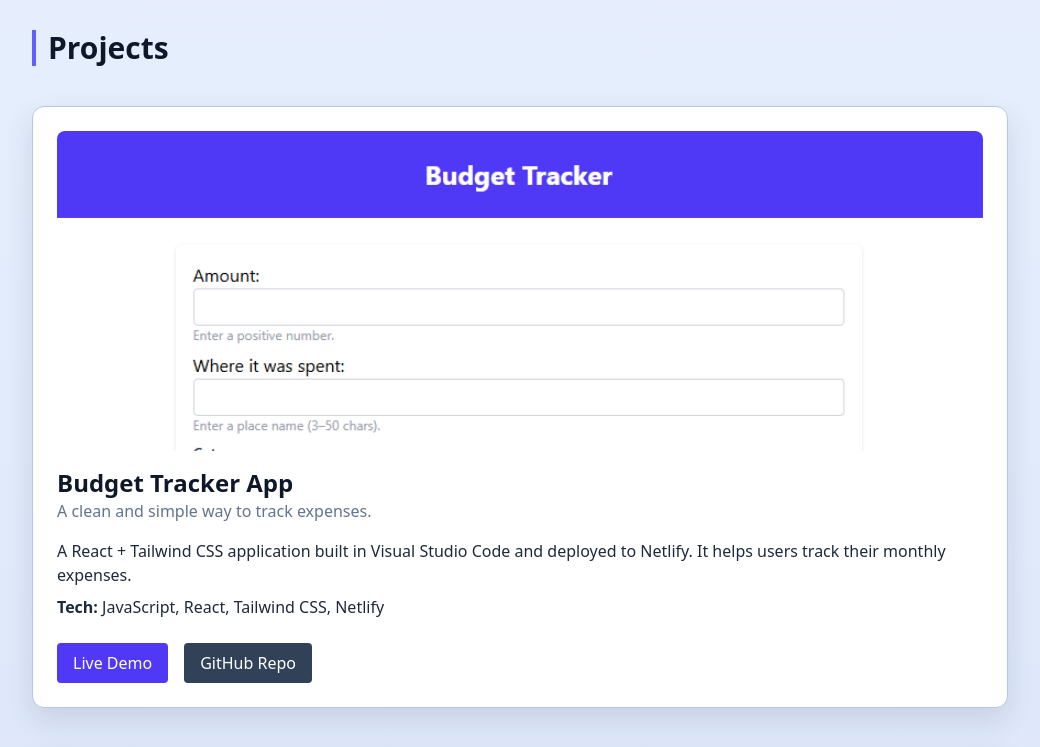
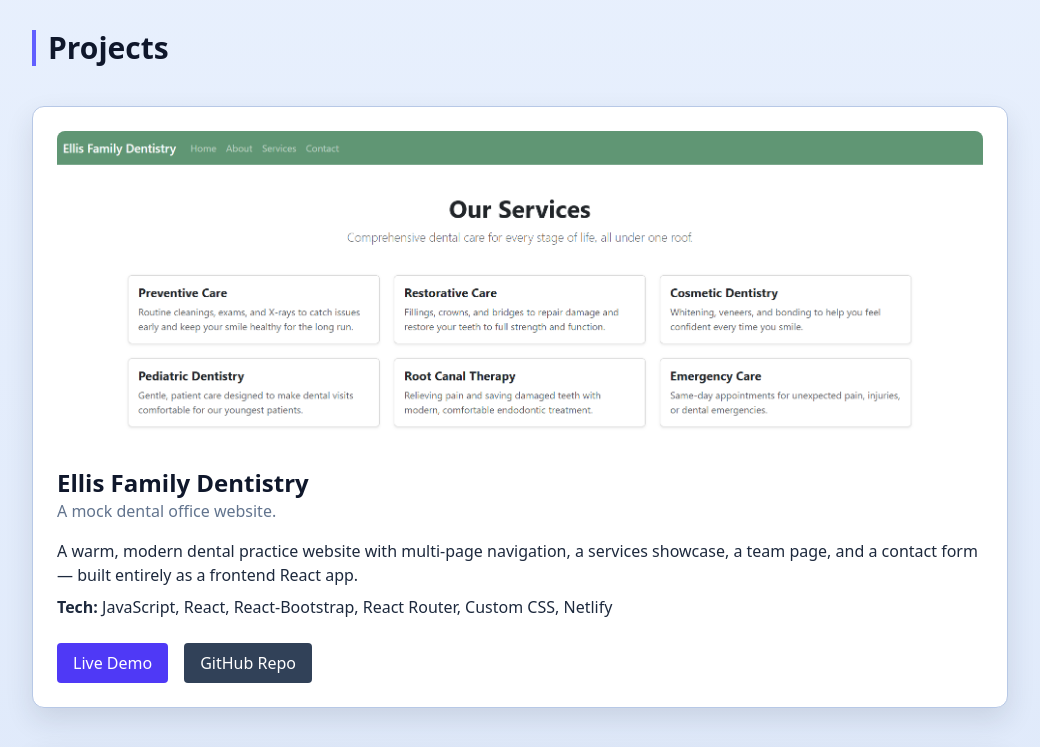
Before and after one commit to hearyoume/my-portfolio, a React (Vite) app: page / in a window 1280 px wide. Shown: the part 640-1387 px from the top of the page, without its empty margins (120-1160 px from the left). Built offline with nearby package versions, Linux system fonts and the light colour scheme; the HTML template or start-up script is replaced by a standard one.

Commit message:
Add services page project card to showcase dental office website

```diff
--- a/src/app.jsx
+++ b/src/app.jsx
@@ -1,5 +1,6 @@
 import budgetScreenshot from "/images/budget-tracker-screenshot.png";
 import invoiceScreenshot from "/images/invoice-screenshot.png";
+import servicesPage from "/images/services-page.png";
 import weatherScreenshot from "/images/weather-app-screenshot.png";
 
 export default function App() {
@@ -60,6 +61,53 @@ export default function App() {
           {/* PROJECT CARD 1 */}
           <article className="project-card project-surface bg-white rounded-xl shadow-md p-6 hover:shadow-xl transition-shadow">
             <img
+              src={servicesPage}
+              alt="Services Screenshot Page"
+              className="project-image w-full h-80 object-cover object-top rounded-lg mb-4"
+            />
+
+            <header>
+              <h3 className="text-2xl font-semibold text-slate-900">
+                Ellis Family Dentistry
+              </h3>
+              <p className="tagline text-slate-500">
+                A mock dental office website.
+              </p>
+            </header>
+
+            <section className="mt-4 space-y-2">
+              <p>
+                A warm, modern dental practice website with multi-page
+                navigation, a services showcase, a team page, and a contact form
+                — built entirely as a frontend React app.
+              </p>
+              <p>
+                <strong>Tech:</strong> JavaScript, React, React-Bootstrap, React
+                Router, Custom CSS, Netlify
+              </p>
+            </section>
+
+            <footer className="links mt-6 flex gap-4">
+              <a
+                href="https://ellisfamilydentistry.netlify.app/"
+                target="_blank"
+                className="px-4 py-2 bg-indigo-600 text-white rounded hover:bg-indigo-700 transition"
+              >
+                Live Demo
+              </a>
+              <a
+                href="https://github.com/hearyoume/dental-office.git"
+                target="_blank"
+                className="px-4 py-2 bg-slate-700 text-white rounded hover:bg-slate-800 transition"
+              >
+                GitHub Repo
+              </a>
+            </footer>
+          </article>
+
+          {/* PROJECT CARD 2 */}
+          <article className="project-card project-surface bg-white rounded-xl shadow-md p-6 hover:shadow-xl transition-shadow">
+            <img
               src={budgetScreenshot}
               alt="Budget Tracker screenshot"
               className="project-image w-full h-80 object-cover object-top rounded-lg mb-4"
@@ -103,7 +151,7 @@ export default function App() {
             </footer>
           </article>
 
-          {/* PROJECT CARD 2 */}
+          {/* PROJECT CARD 3 */}
           <article className="project-card project-surface bg-white rounded-xl shadow-md p-6 hover:shadow-xl transition-shadow">
             <img
               src={weatherScreenshot}
@@ -142,7 +190,7 @@ export default function App() {
             </footer>
           </article>
 
-          {/* PROJECT CARD 3 */}
+          {/* PROJECT CARD 4 */}
           <article className="project-card project-surface bg-white rounded-xl shadow-md p-6 hover:shadow-xl transition-shadow">
             <img
               src={invoiceScreenshot}
```
